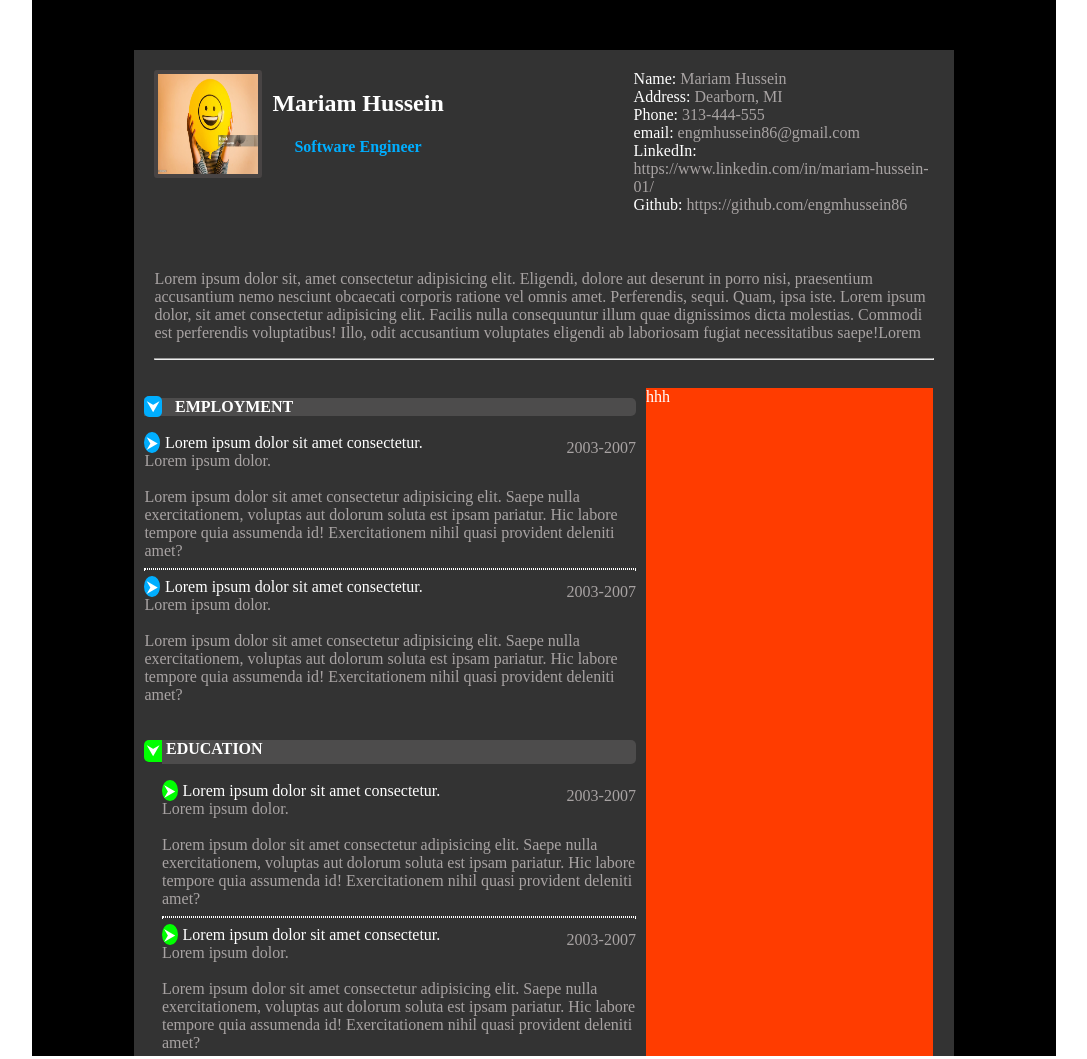
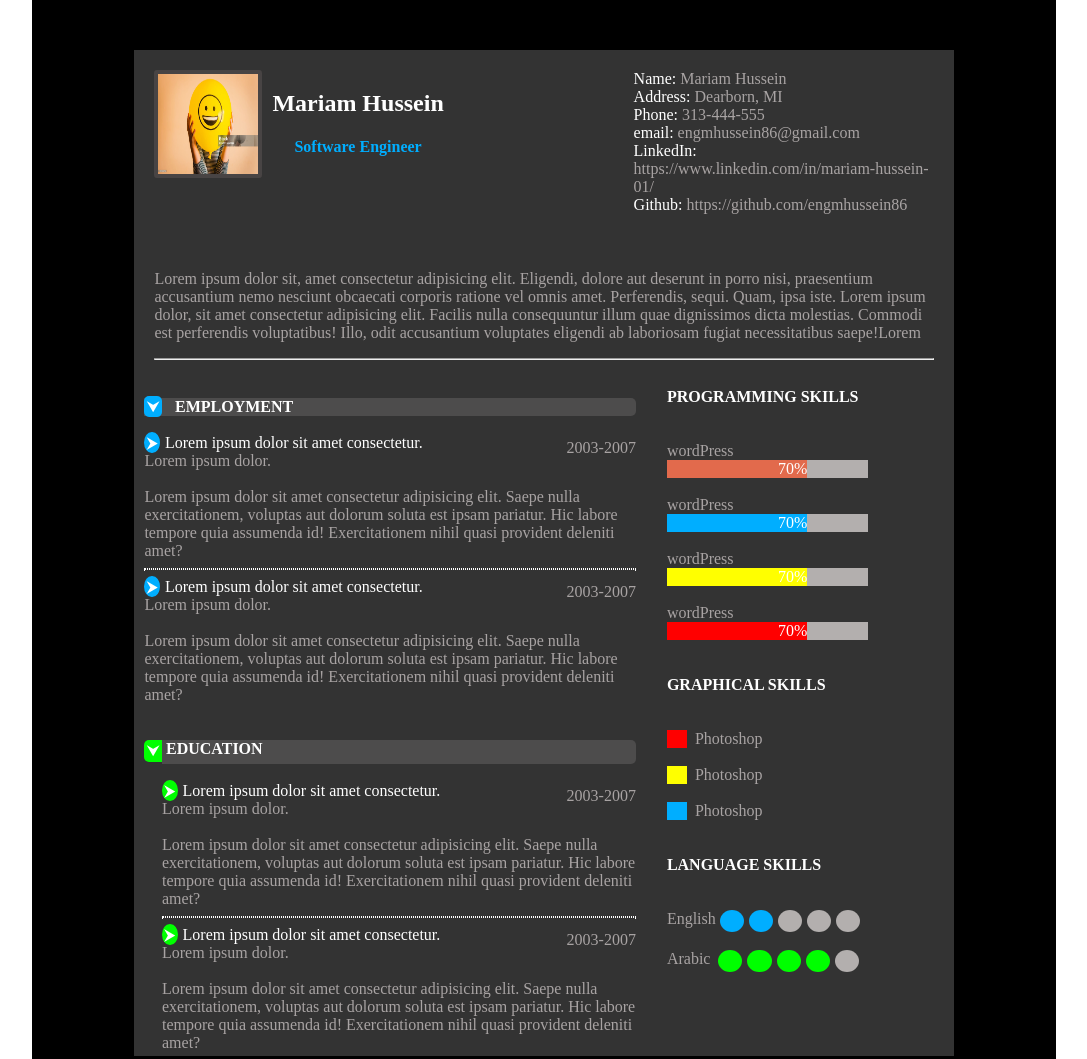
Before and after one commit to engmhussein86/online_resume, a plain HTML site: page index.html in a window 1280 px wide. Shown: the top 1059 px of the page, without its empty margins (96-1183 px from the left). Drawn offline with Linux system fonts and the light colour scheme.

Commit message:
last update

```diff
--- a/css/styles.css
+++ b/css/styles.css
@@ -12,6 +12,7 @@ body{
     /* width: 100%; */
     justify-content: center;
     padding-top: 50px;
+    padding-bottom: 50px;
 }
 
 main {
@@ -137,26 +138,45 @@ height: 8%;
 
 
   #section3{
-    background-color: #ff3c00;
+    /* background-color: #ff3c00;     */
     width: 35%;
+    margin-left: auto;
     /* padding: 10px;     */
   }
 
-  .container {
+  .progress{
     display: flex;
-    flex-direction: row;
-    width: 100%;
-    height: 100%;
+    width: 70%;
   }
-  .leftPanel {
-    width: 27%;
-    background-color: #484444;
-    padding: 0.7cm;
-    display: flex;
-    flex-direction: column;
-    align-items: center;
+
+  .colored{
+    background-color: #e26a4c;
+    width: 70%;
+    text-align: right;
   }
-  .rightPanel {
-    width: 73%;
-    padding: 0.7cm;
+
+  .uncolored{
+    background-color: #b3afae;
+    width: 30%;
+
   }
+
+  .fill{
+    width: 10%;
+  }
+
+  .yellow{
+    background-color: yellow;
+  }
+
+  .blue{
+    background-color: #00aeff;
+  }
+
+  .red{
+    background-color: red;
+  }
+
+  .gray-bg{
+    background-color: #b3afae;
+  }
--- a/index.html
+++ b/index.html
@@ -161,7 +161,87 @@
 
      <!-- section3 -->
      <section id="section3">
-hhh
+        <div><b>PROGRAMMING SKILLS</b></div>
+        <br><br>
+        <div class="gray">wordPress</div>
+        <div class="progress">
+            <div class="colored" >70%</div>
+            <div class="uncolored">&nbsp;</div>
+        </div>
+        <br>
+
+        <div class="gray">wordPress</div>
+        <div class="progress">
+            <div class="colored blue" >70%</div>
+            <div class="uncolored">&nbsp;</div>
+        </div>
+        <br>
+
+        <div class="gray">wordPress</div>
+        <div class="progress">
+            <div class="colored yellow" >70%</div>
+            <div class="uncolored">&nbsp;</div>
+        </div>
+        <br>
+
+        <div class="gray">wordPress</div>
+        <div class="progress">
+            <div class="colored red" >70%</div>
+            <div class="uncolored">&nbsp;</div>
+        </div>
+
+        <br><br>
+
+        <div><b>GRAPHICAL SKILLS</b></div>
+        <br><br>
+
+        <div class="progress">
+            <div class="fill red" >&nbsp;</div>
+            <div class="gray">&nbsp; Photoshop</div>
+        </div>
+        <br>
+
+        <div class="progress">
+            <div class="fill yellow" >&nbsp;</div>
+            <div class="gray">&nbsp; Photoshop</div>
+        </div>
+        <br>
+
+        <div class="progress">
+            <div class="fill blue" >&nbsp;</div>
+            <div class="gray">&nbsp; Photoshop</div>
+        </div>
+
+        <br><br>
+
+        <div><b>LANGUAGE SKILLS</b></div>
+        <br><br>
+
+        <div class="progress">
+            <div class="gray">English&nbsp;</div>
+            <div class="fill blue-circle" >&nbsp;</div>
+            <div class="fill blue-circle" >&nbsp;</div>
+            <div class="fill blue-circle gray-bg" >&nbsp;</div>
+            <div class="fill blue-circle gray-bg" >&nbsp;</div>
+            <div class="fill blue-circle gray-bg" >&nbsp;</div>
+        </div>
+        <br>
+
+        <div class="progress">
+            <div class="gray">Arabic&nbsp;&nbsp;</div>
+            <div class="fill green-circle" >&nbsp;</div>
+            <div class="fill green-circle" >&nbsp;</div>
+            <div class="fill green-circle" >&nbsp;</div>
+            <div class="fill green-circle" >&nbsp;</div>
+            <div class="fill green-circle gray-bg" >&nbsp;</div>
+        </div>
+
+
+
+
+
+
+
     </section>
 
 
```
